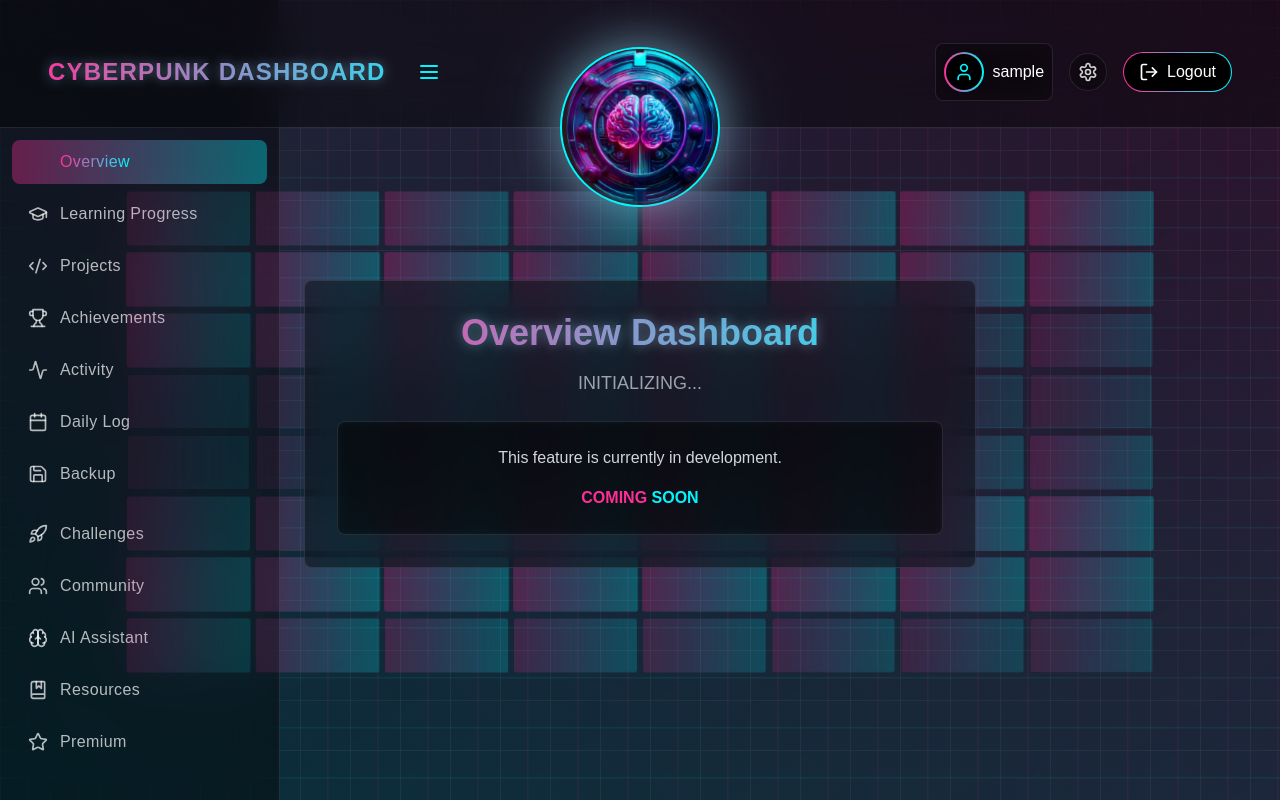
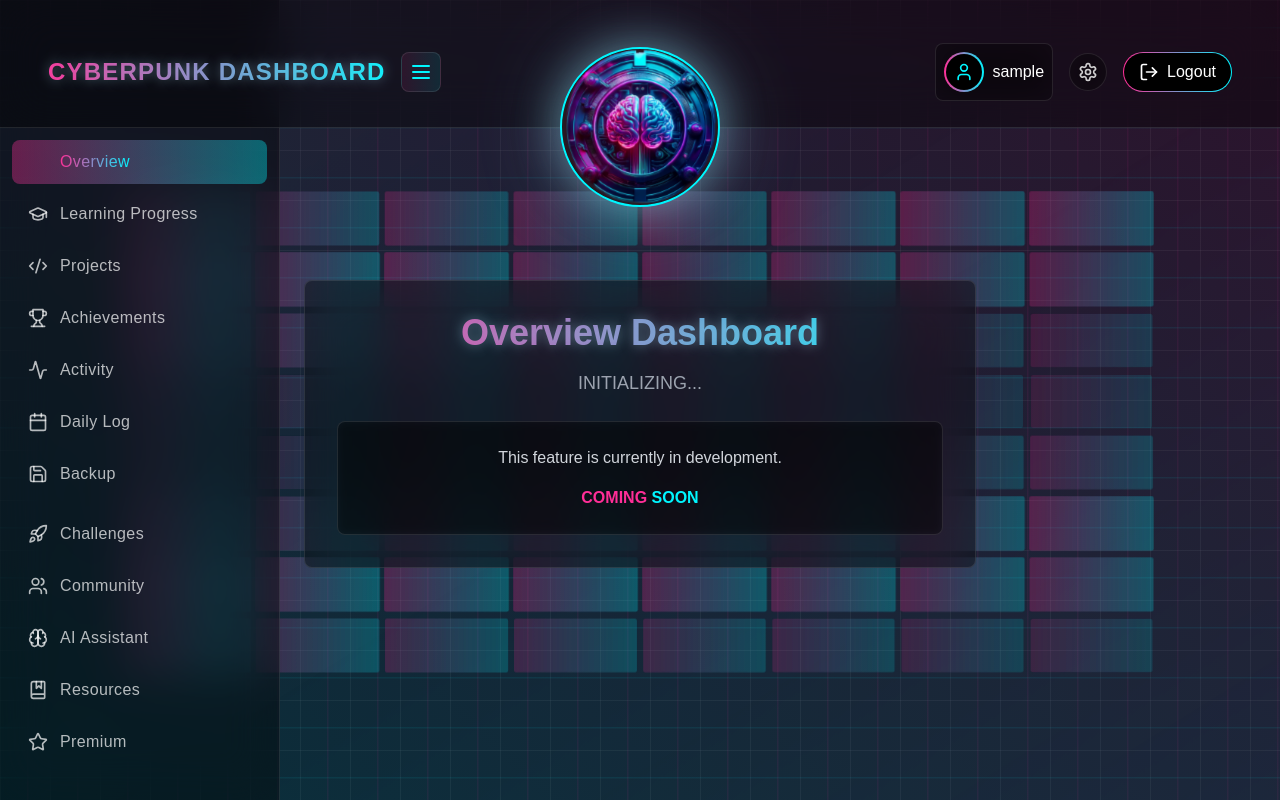
Before and after one commit to syndicate2024/AI_Learing_V2, a React (Vite) app: page /dashboard in a window 1280 px wide. Built offline with nearby package versions, Linux system fonts and the light colour scheme; no server answers; sample sign-in values are in the browser's storage.

Commit message:
fixed most things, stage for save point

```diff
--- a/src/features/dashboard/components/Dashboard.jsx
+++ b/src/features/dashboard/components/Dashboard.jsx
@@ -54,39 +54,45 @@ const Dashboard = () => {
   }, [navigate, activeSection]);
 
   const handleMenuClick = useCallback(() => {
+    console.log('Menu click handler called, current state:', isSidebarOpen);
     setIsSidebarOpen(prev => !prev);
   }, []);
 
   return (
     <div className="relative min-h-screen bg-[#0A0F1B] overflow-hidden">
-      {/* Background Layers - Lowest z-index */}
+      {/* Background Layer - z-0 */}
       <div className="fixed inset-0 z-0">
         <CyberpunkGrid />
         <PulsingGridOverlay />
       </div>
 
-      {/* Navigation Layer - Mid z-index */}
-      <div className="relative z-10">
-        <DashboardNavbar
-          onMenuClick={handleMenuClick}
-          onSignOut={handleSignOut}
-        />
+      {/* Sidebar Layer - z-10 */}
       <DashboardSidebar
         isOpen={isSidebarOpen}
         activeSection={activeSection}
         glitchingTab={glitchingTab}
         onNavigate={handleNavigation}
       />
-      </div>
 
-      {/* Main Content Area - Higher z-index */}
-      <div className="relative z-20 pt-32">
+      {/* Content Layer - z-20 */}
+      <div className="relative z-20">
+        {/* Main Content */}
+        <div className="relative pt-32">
           <div className="px-6 mx-auto max-w-7xl flex items-center justify-center min-h-[calc(100vh-208px)]">
             <Outlet />
           </div>
         </div>
+      </div>
 
-      {/* Effects Layer - Highest z-index */}
+      {/* Navbar Layer - z-30 */}
+      <div className="relative z-30">
+        <DashboardNavbar
+          onMenuClick={handleMenuClick}
+          onSignOut={handleSignOut}
+        />
+      </div>
+
+      {/* Effects Layer - z-50 */}
       {showExplosion && (
         <div className="fixed inset-0 z-50 pointer-events-none">
           <ExplosionEffect
--- a/src/features/dashboard/components/DashboardNavbar.jsx
+++ b/src/features/dashboard/components/DashboardNavbar.jsx
@@ -7,13 +7,20 @@ import DashboardLogo from '../../../shared/components/DashboardLogo';
 const DashboardNavbar = ({ onMenuClick, onSignOut }) => {
   const { user } = useUser();
 
+  const handleMenuClick = (e) => {
+    console.log('Menu button clicked');
+    e.stopPropagation();
+    onMenuClick?.();
+  };
+
   return (
     <nav className="fixed top-0 right-0 left-0 z-40 h-32 border-b backdrop-blur-xl bg-black/40 border-white/10">
       <div className="relative z-[1] flex items-center justify-between mx-auto max-w-7xl h-full px-12">
         {/* Left Section - Title with Menu */}
         <div className="flex items-center min-w-[400px] pt-4">
+          <div className="flex items-center gap-4">
             <motion.h1
-            className="flex items-center gap-4 text-2xl font-bold tracking-wider text-transparent bg-clip-text bg-gradient-to-r from-[#FF2E97] to-[#00F6FF] font-orbitron"
+              className="text-2xl font-bold tracking-wider text-transparent bg-clip-text bg-gradient-to-r from-[#FF2E97] to-[#00F6FF] font-orbitron"
               animate={{
                 textShadow: [
                   "0 0 10px rgba(0,246,255,0.5)",
@@ -24,16 +31,21 @@ const DashboardNavbar = ({ onMenuClick, onSignOut }) => {
               transition={{ duration: 2, repeat: Infinity }}
             >
               CYBERPUNK DASHBOARD
+            </motion.h1>
+
+            {/* Hamburger Menu Button */}
             <motion.button
-              whileHover={{ scale: 1.05 }}
+              onClick={handleMenuClick}
+              whileHover={{ scale: 1.1 }}
               whileTap={{ scale: 0.95 }}
-              onClick={onMenuClick}
-              className="overflow-hidden relative p-2 ml-2 rounded-full transition-colors group"
+              className="flex items-center justify-center w-10 h-10 rounded-lg bg-gradient-to-r from-[#FF2E97]/10 to-[#00F6FF]/10
+                hover:from-[#FF2E97]/20 hover:to-[#00F6FF]/20 cursor-pointer transition-all duration-200
+                border border-white/10 hover:border-white/20"
+              style={{ zIndex: 50 }}
             >
-              <div className="absolute inset-0 bg-gradient-to-r from-[#FF2E97] to-[#00F6FF] opacity-0 group-hover:opacity-20 transition-opacity" />
-              <Menu className="w-6 h-6 text-[#00F6FF]" />
+              <Menu className="w-6 h-6 text-[#00F6FF] hover:text-white transition-colors" />
             </motion.button>
-          </motion.h1>
+          </div>
         </div>
 
         {/* Center Section - Logo */}
--- a/src/features/dashboard/components/DashboardSidebar.jsx
+++ b/src/features/dashboard/components/DashboardSidebar.jsx
@@ -36,18 +36,21 @@ const menuItems = [
 const DashboardSidebar = ({ isOpen, activeSection, glitchingTab, onNavigate }) => {
   return (
     <motion.div
-      className="fixed top-0 left-0 z-30 h-screen border-r backdrop-blur-xl bg-black/40 border-white/10"
+      className="fixed top-0 left-0 h-screen border-r backdrop-blur-xl bg-black/40 border-white/10"
+      style={{ zIndex: 30 }}
+      initial={false}
       animate={{
         width: isOpen ? "280px" : "0px",
         opacity: isOpen ? 1 : 0,
+        x: isOpen ? 0 : -280
       }}
       transition={{
-        duration: 0.3,
-        ease: "easeInOut"
+        type: "spring",
+        damping: 20,
+        stiffness: 200
       }}
     >
-      {isOpen && (
-        <div className="relative z-[1] flex flex-col h-full pt-32 pb-6">
+      <div className="relative flex flex-col h-full pt-32 pb-6">
         <div className="flex flex-col flex-1 justify-between p-3">
           {/* Core Features Group */}
           <div className="space-y-2">
@@ -144,7 +147,6 @@ const DashboardSidebar = ({ isOpen, activeSection, glitchingTab, onNavigate }) =
           </div>
         </div>
       </div>
-      )}
     </motion.div>
   );
 };
--- a/src/shared/components/CyberpunkAchievementEffect.jsx
+++ b/src/shared/components/CyberpunkAchievementEffect.jsx
@@ -174,10 +174,12 @@ const CyberpunkAchievementEffect = ({
         position: 'fixed',
         top: 0,
         left: 0,
-        width: '100vw',
-        height: '100vh',
-        pointerEvents: isVisible ? 'auto' : 'none',
-        zIndex: 999999
+        right: 0,
+        bottom: 0,
+        width: '100%',
+        height: '100%',
+        pointerEvents: isVisible ? 'all' : 'none',
+        zIndex: 100
       }}
     >
       <AnimatePresence>
@@ -185,15 +187,10 @@ const CyberpunkAchievementEffect = ({
           <>
             {/* Dark overlay */}
             <motion.div
-              className="absolute inset-0"
+              className="fixed inset-0"
               style={{
-                position: 'absolute',
-                top: 0,
-                left: 0,
-                width: '100%',
-                height: '100%',
                 backgroundColor: 'rgba(0, 0, 0, 0.95)',
-                zIndex: 1000000
+                zIndex: 101
               }}
               initial={{ opacity: 0 }}
               animate={{ opacity: 1 }}
@@ -205,32 +202,27 @@ const CyberpunkAchievementEffect = ({
             <div
               ref={containerRef}
               style={{
-                position: 'absolute',
+                position: 'fixed',
                 top: 0,
                 left: 0,
                 width: '100%',
                 height: '100%',
-                zIndex: 1000001
+                zIndex: 102
               }}
             />
 
             {/* Achievement Text Overlay */}
             <motion.div
-              className="absolute inset-0 flex items-center justify-center"
+              className="fixed inset-0 flex items-center justify-center"
               style={{
-                position: 'absolute',
-                top: 0,
-                left: 0,
-                width: '100%',
-                height: '100%',
-                zIndex: 1000002
+                zIndex: 103
               }}
               initial={{ opacity: 0, scale: 0.8, y: 20 }}
               animate={{ opacity: 1, scale: 1, y: 0 }}
               exit={{ opacity: 0, scale: 1.2, y: -20 }}
               transition={{ duration: 0.5, ease: "easeOut" }}
             >
-              <div className="text-center">
+              <div className="text-center px-4">
                 {/* Main Title */}
                 <motion.h1
                   className="text-8xl font-bold text-transparent bg-clip-text bg-gradient-to-r from-[#FF2E97] to-[#00F6FF] font-orbitron mb-6 select-none"
```
Lines whose indentation alone changed are shown as unchanged.
